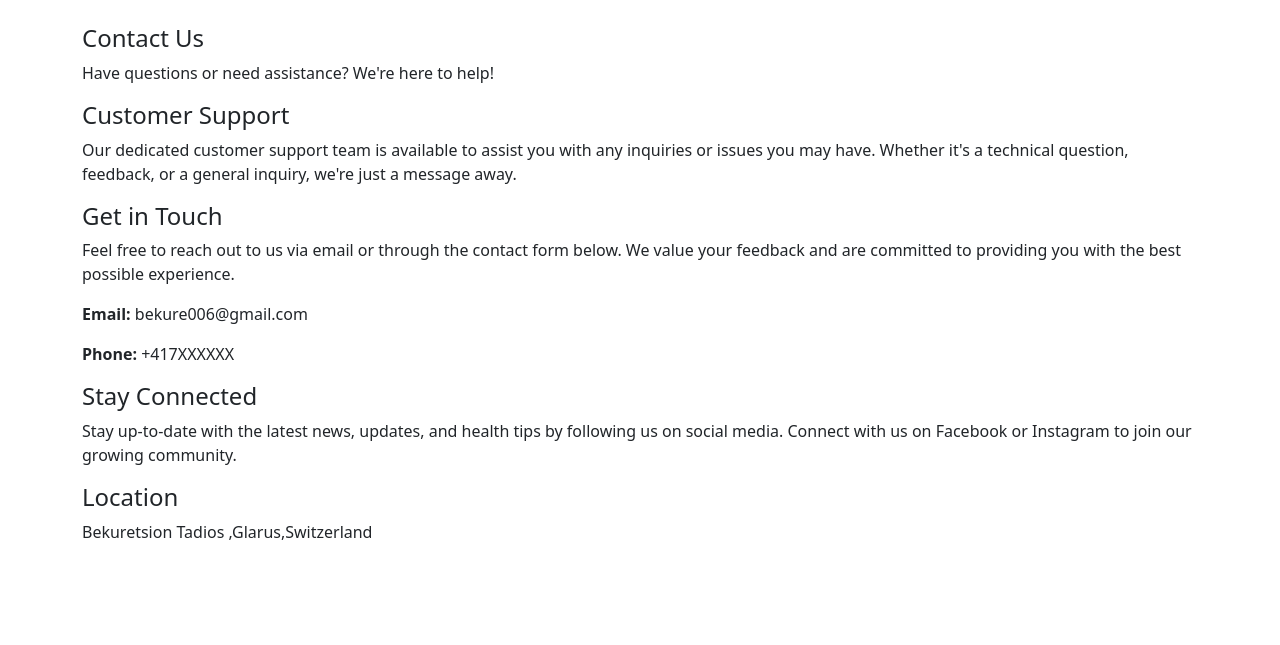
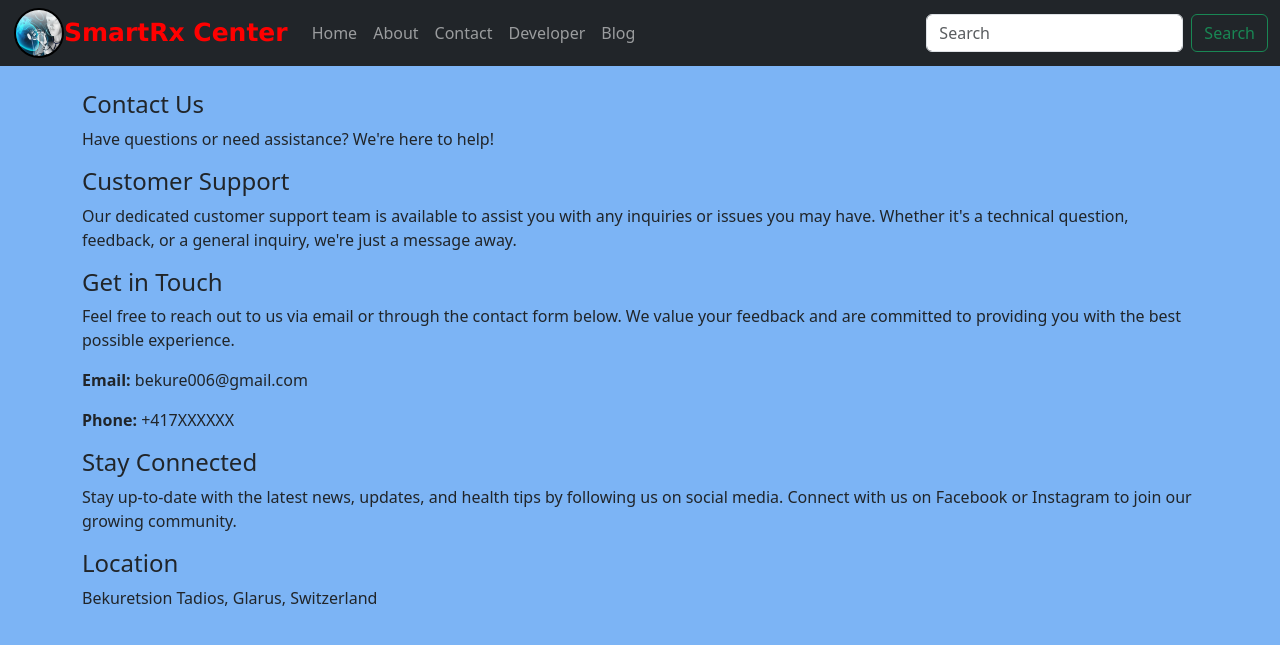
Before and after one commit to bekuretsion/SmartRx-AI-System, a Flask app: page /contact in a window 1280 px wide. Shown: the top 645 px of the page. Run offline with Flask 3, Linux system fonts and the light colour scheme; parts of the project's set-up code (start-up, migrations or seed data) failed here and were passed over.

Commit message:
header for the contact page

```diff
--- a/templates/contact.html
+++ b/templates/contact.html
@@ -1,40 +1,96 @@
 <!doctype html>
 <html lang="en">
-  <head>
+<head>
     <meta charset="utf-8">
     <meta name="viewport" content="width=device-width, initial-scale=1">
     <title>Contact Us</title>
     <link href="https://cdn.jsdelivr.net/npm/bootstrap@5.3.1/dist/css/bootstrap.min.css" rel="stylesheet" integrity="sha384-4bw+/aepP/YC94hEpVNVgiZdgIC5+VKNBQNGCHeKRQN+PtmoHDEXuppvnDJzQIu9" crossorigin="anonymous">
-  </head>
-  <body>
+    <style>
+        .container {
+            margin-top: 50px;
+        }
+        body {
+            background-color: #7cb4f5;
+        }
+        .logo {
+            width: 50px;
+            height: 50px;
+            color: black;
+            margin-top: 0;
+            margin-left: 2px;
+        }
+        .myimg {
+            width: 50px;
+            height: 50px;
+            border: 2px solid black;
+            border-radius: 25px;
+        }
+        .navbar-brand {
+            font-family: Verdana, Geneva, Tahoma, sans-serif;
+            font-size: 25px;
+            font-weight: bold;
+            color: rgb(255, 0, 0);
+        }
+    </style>
+</head>
+<body>
+    <!-- Navbar -->
+    <nav class="navbar navbar-expand-lg navbar-dark bg-dark">
+        <div class="container-fluid">
+            <!-- Logo at the top-left corner -->
+            <div class="logo">
+                <img class="myimg" src="{{ url_for('static', filename='img.png') }}" alt="">
+            </div>
+            <a class="navbar-brand" href="#">SmartRx Center</a>
+            <button class="navbar-toggler" type="button" data-bs-toggle="collapse" data-bs-target="#navbarSupportedContent" aria-controls="navbarSupportedContent" aria-expanded="false" aria-label="Toggle navigation">
+                <span class="navbar-toggler-icon"></span>
+            </button>
+            <div class="collapse navbar-collapse" id="navbarSupportedContent">
+                <ul class="navbar-nav me-auto mb-2 mb-lg-0">
+                    <li class="nav-item">
+                        <a class="nav-link" aria-current="page" href="#">Home</a>
+                    </li>
+                    <li class="nav-item">
+                        <a class="nav-link" href="/about">About</a>
+                    </li>
+                    <li class="nav-item">
+                        <a class="nav-link" href="/contact">Contact</a>
+                    </li>
+                    <li class="nav-item">
+                        <a class="nav-link" href="/developer">Developer</a>
+                    </li>
+                    <li class="nav-item">
+                        <a class="nav-link" href="/blog">Blog</a>
+                    </li>
+                </ul>
+                <form class="d-flex" role="search">
+                    <input class="form-control me-2" type="search" placeholder="Search" aria-label="Search">
+                    <button class="btn btn-outline-success" type="submit">Search</button>
+                </form>
+            </div>
+        </div>
+    </nav>
+
+    <!-- Contact Us Content -->
     <div class="container my-4 mt-4">
+        <h4>Contact Us</h4>
+        <p>Have questions or need assistance? We're here to help!</p>
 
-<h4>      Contact Us
-</h4>
-<p>Have questions or need assistance? We're here to help!
-</p>
-<h4>Customer Support
-</h4>
-<p>Our dedicated customer support team is available to assist you with any inquiries or issues you may have. Whether it's a technical question, feedback, or a general inquiry, we're just a message away.
-</p>
-<h4>Get in Touch
-</h4>
-<p>Feel free to reach out to us via email or through the contact form below. We value your feedback and are committed to providing you with the best possible experience.
-</p>
-<p><b>Email:</b> bekure006@gmail.com</p>
-<p><b>Phone:</b> +417XXXXXX</p>
+        <h4>Customer Support</h4>
+        <p>Our dedicated customer support team is available to assist you with any inquiries or issues you may have. Whether it's a technical question, feedback, or a general inquiry, we're just a message away.</p>
 
+        <h4>Get in Touch</h4>
+        <p>Feel free to reach out to us via email or through the contact form below. We value your feedback and are committed to providing you with the best possible experience.</p>
+        <p><b>Email:</b> bekure006@gmail.com</p>
+        <p><b>Phone:</b> +417XXXXXX</p>
 
-<h4>Stay Connected</h4>
-<p>Stay up-to-date with the latest news, updates, and health tips by following us on social media. Connect with us on Facebook or Instagram to join our growing community.
-</p>
-<h4>Location
-</h4>
-<p>Bekuretsion Tadios ,Glarus,Switzerland </p>
+        <h4>Stay Connected</h4>
+        <p>Stay up-to-date with the latest news, updates, and health tips by following us on social media. Connect with us on Facebook or Instagram to join our growing community.</p>
 
+        <h4>Location</h4>
+        <p>Bekuretsion Tadios, Glarus, Switzerland</p>
+    </div>
 
-
-    </div>
     <script src="https://cdn.jsdelivr.net/npm/bootstrap@5.3.1/dist/js/bootstrap.bundle.min.js" integrity="sha384-HwwvtgBNo3bZJJLYd8oVXjrBZt8cqVSpeBNS5n7C8IVInixGAoxmnlMuBnhbgrkm" crossorigin="anonymous"></script>
-  </body>
+</body>
 </html>
```
